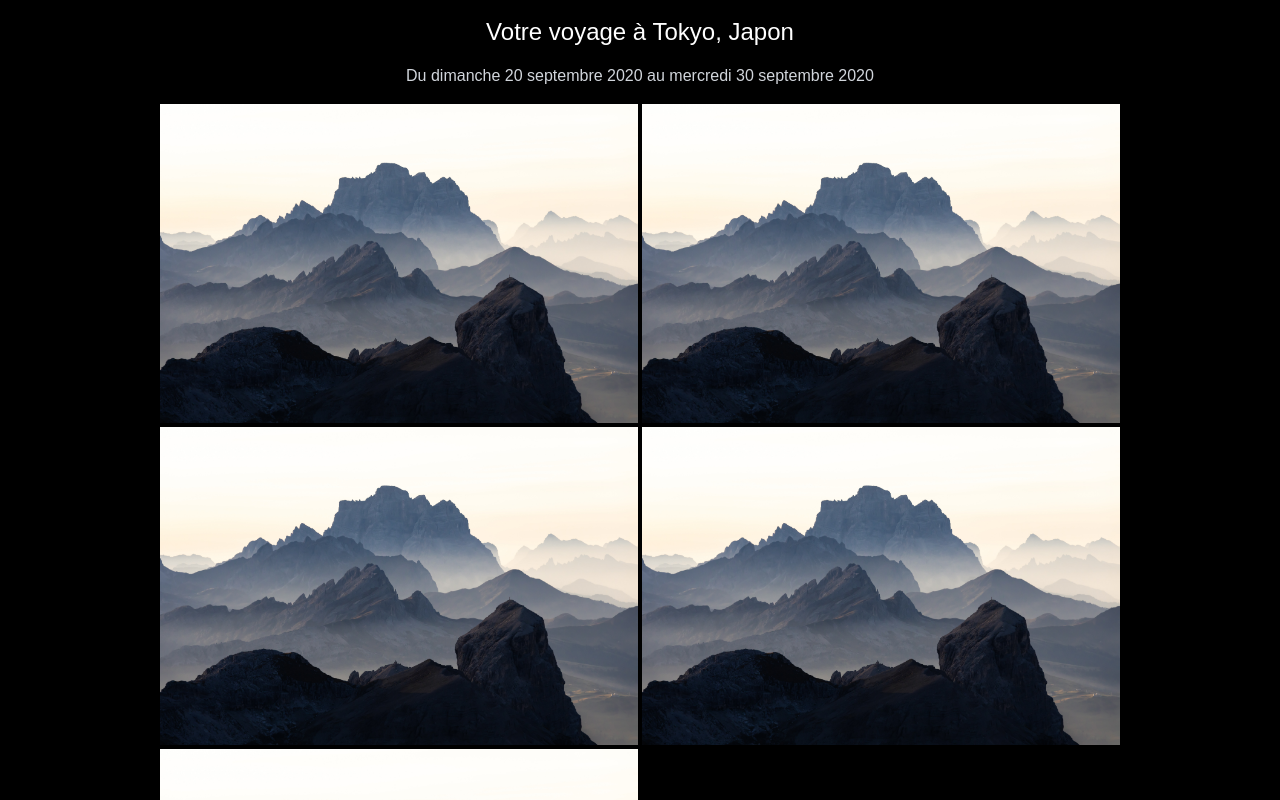
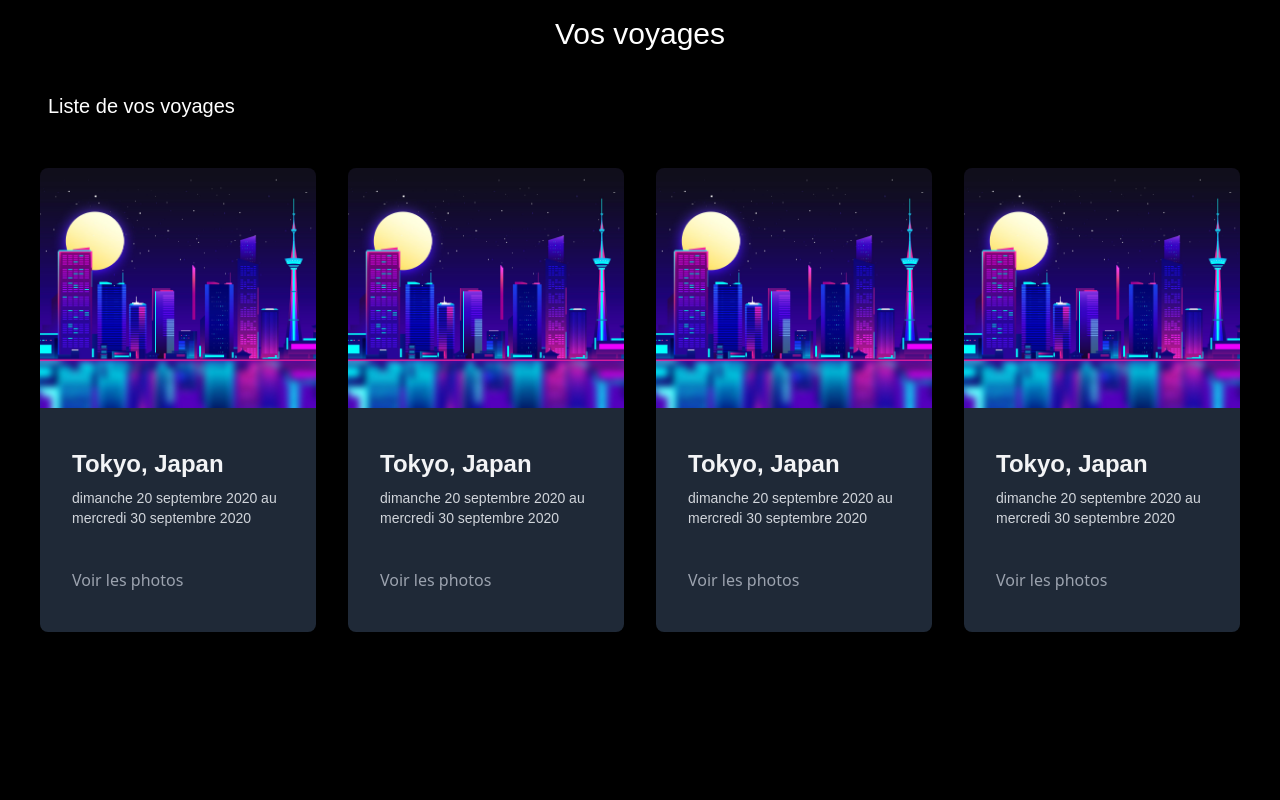
Before and after one commit to la-guirlande/voya-frontend, a React (Create React App) app: page / in a window 1280 px wide. Shown: the top 800 px of the page. Built offline with nearby package versions, Linux system fonts and the light colour scheme.

Commit message:
nice commut

```diff
--- a/src/App.tsx
+++ b/src/App.tsx
@@ -1,5 +1,6 @@
 import React from 'react';
 import GalleryPage from './pages/gallery-page';
+import TripsPage from './pages/trips-page';
 
 function App() {
 
@@ -8,7 +9,10 @@ function App() {
 
   return (
     <div className="App">
-      <GalleryPage city="Tokyo" country="Japon" startDate={startDate} endDate={endDate}  />
+      {
+        //<GalleryPage city="Tokyo" country="Japon" startDate={startDate} endDate={endDate}  />
+      }
+      <TripsPage />
     </div>
   );
 }
--- /dev/null
+++ b/src/components/Trips/trip-card.tsx
@@ -0,0 +1,48 @@
+import React from 'react'
+
+interface ITripCardProps{
+  image: string;
+  city: string;
+  country: string;
+  startDate: Date;
+  endDate: Date;
+}
+
+const TripCard:React.FC<ITripCardProps> = ({image, city, country, startDate, endDate}) => {
+
+  const formatDate = (date: Date) => {
+    let parsedDate = date.toLocaleDateString('fr-FR', { weekday: 'long', year: 'numeric', month: 'long', day: 'numeric' });
+    return parsedDate
+  };
+
+  return (
+    <div className="mx-4">
+      <div className="rounded-lg overflow-hidden">
+        <div className="relative overflow-hidden pb-60">
+          <img
+            className="absolute h-full w-full object-cover object-center"
+            src={image}
+            alt=""
+          />
+        </div>
+        <div className="relative bg-gray-800">
+          <div className="py-10 px-8">
+            <h3 className="text-2xl font-bold text-gray-100 font-montserrat">{city}, {country}</h3>
+            <div className="text-gray-300 text-sm font-medium flex mb-4 mt-2 font-montserrat">
+              <p>{formatDate(startDate)} au {formatDate(endDate)}</p>
+            </div>
+            <div className="mt-10 flex justify-between items-center">
+
+              <div className="flex items-center"
+              >
+                <p className="mr-4 text-gray-400">Voir les photos</p>
+              </div>
+            </div>
+          </div>
+        </div>
+      </div>
+    </div>
+  )
+}
+
+export default TripCard
--- /dev/null
+++ b/src/pages/trips-page.tsx
@@ -0,0 +1,30 @@
+import React from 'react'
+import TripCard from '../components/Trips/trip-card'
+
+const TripsPage = () => {
+
+  const image = './img/city.jpg'
+  const city = 'Tokyo';
+  const country = 'Japan'
+  const startDate = new Date(Date.UTC(2020, 8, 20, 0, 0, 0));
+  const endDate = new Date(Date.UTC(2020, 8, 30, 3, 0, 0));
+
+  return (
+    <div className="bg-black flex flex-col h-screen">
+      <div className="text-white text-3xl font-montserrat text-center my-4">
+        Vos voyages
+      </div>
+      <div className="my-6 mx-12 text-white text-xl font-montserrat">
+        Liste de vos voyages
+      </div>
+      <div className=" m-6 flex flex-row ">
+        <TripCard image={image} city={city} country={country} startDate={startDate} endDate={endDate}/>
+        <TripCard image={image} city={city} country={country} startDate={startDate} endDate={endDate}/>
+        <TripCard image={image} city={city} country={country} startDate={startDate} endDate={endDate}/>
+        <TripCard image={image} city={city} country={country} startDate={startDate} endDate={endDate}/>
+      </div>
+    </div>
+  )
+}
+
+export default TripsPage
```
